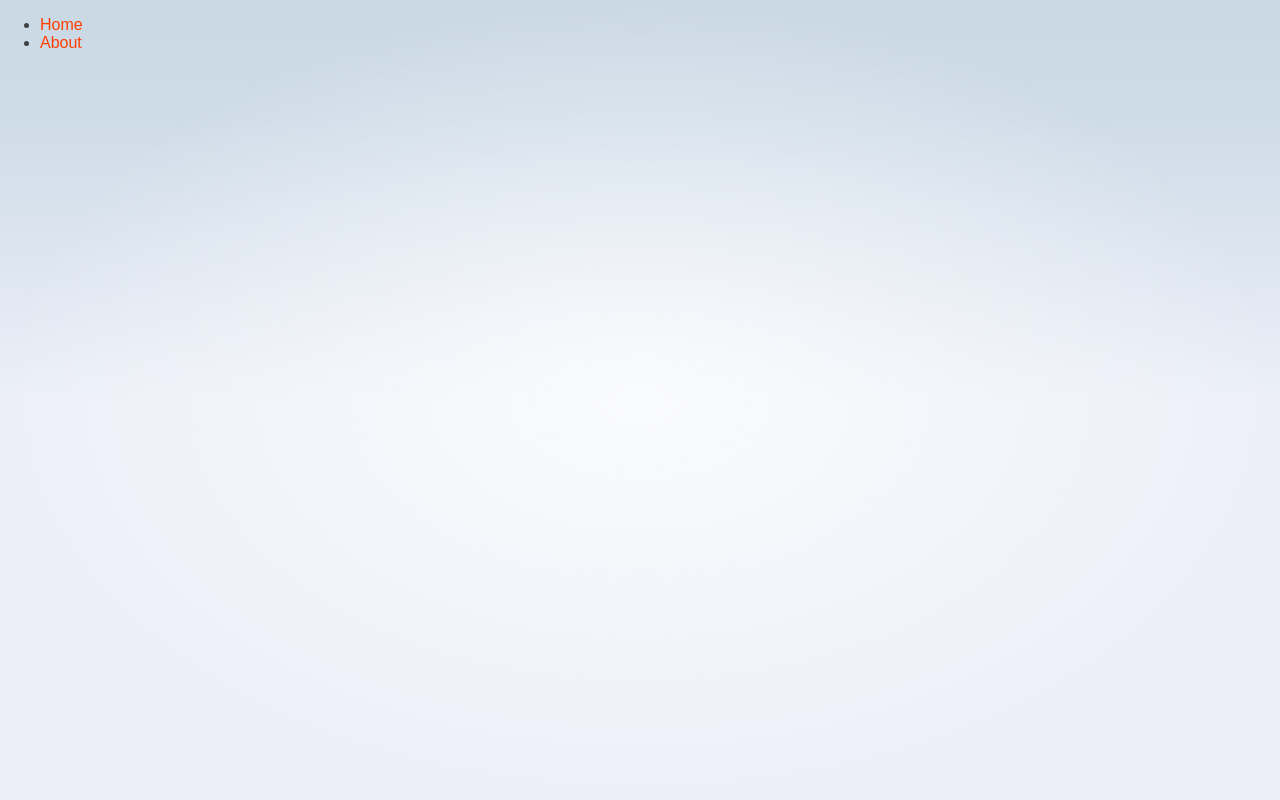
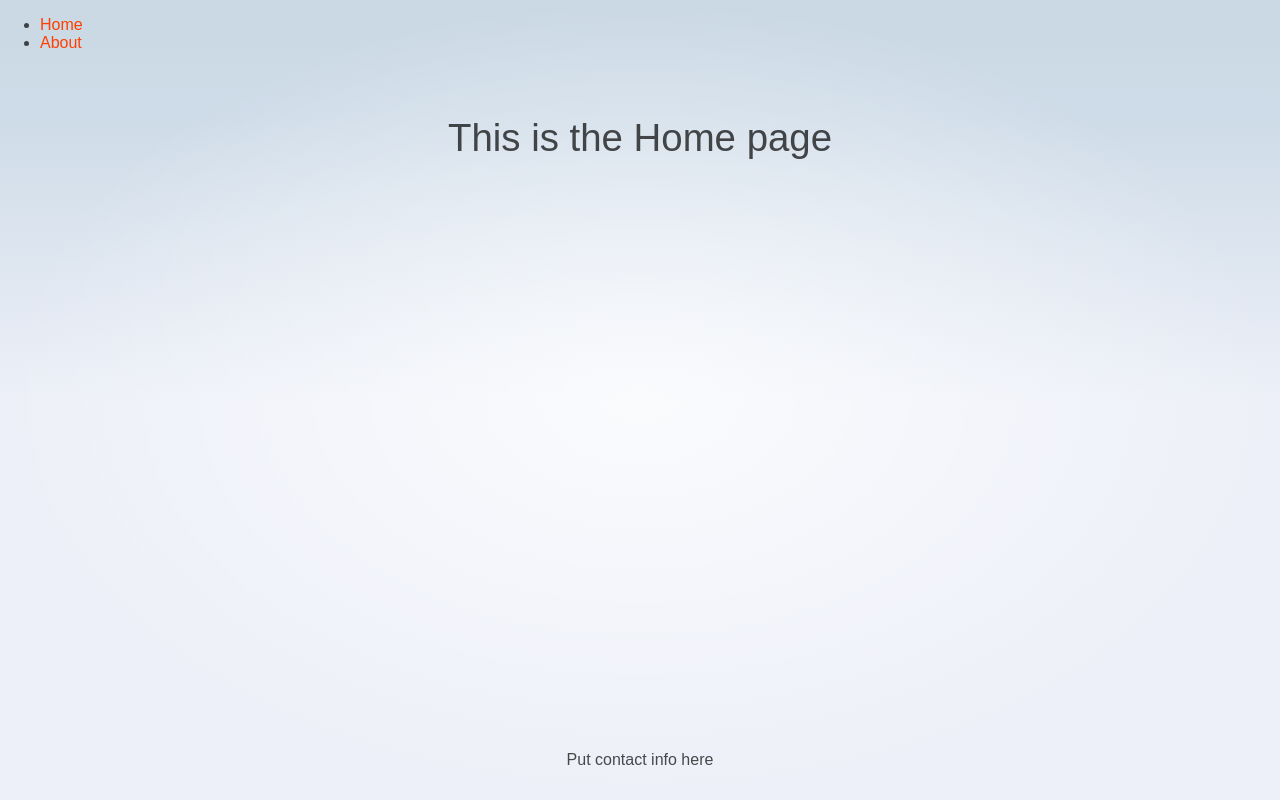
Before and after one commit to tranjm4/research_agent, a SvelteKit app in the folder src/interface/: page / in a window 1280 px wide. Shown: the top 800 px of the page. Built offline with nearby package versions, Linux system fonts and the light colour scheme.

Commit message:
Removed Chat component from front page

```diff
--- a/src/interface/src/routes/+page.svelte
+++ b/src/interface/src/routes/+page.svelte
@@ -8,7 +8,7 @@
 </svelte:head>
 
 <section>
-	<Chat />
+	<h1>This is the Home page</h1>
 </section>
 
 <style>
```
